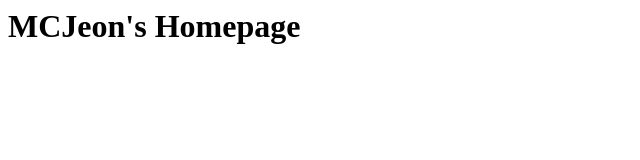
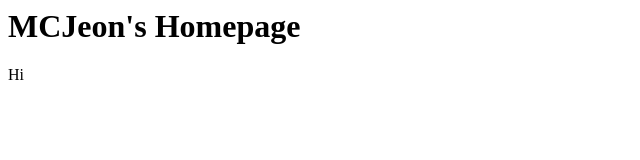
Before and after one commit to minchan18/web2025, a plain HTML site: page index.html in a window 1280 px wide. Shown: the full height of the page, 0-640 px from the left. Drawn offline with Linux system fonts and the light colour scheme.

Commit message:
Update index.html

```diff
--- a/index.html
+++ b/index.html
@@ -4,5 +4,6 @@
   </HEAD>
   <BODY>
     <H1>MCJeon's Homepage</H1>
+    <a href-"hi.html">Hi</a>
   </BODY>
 </HTML>
```
